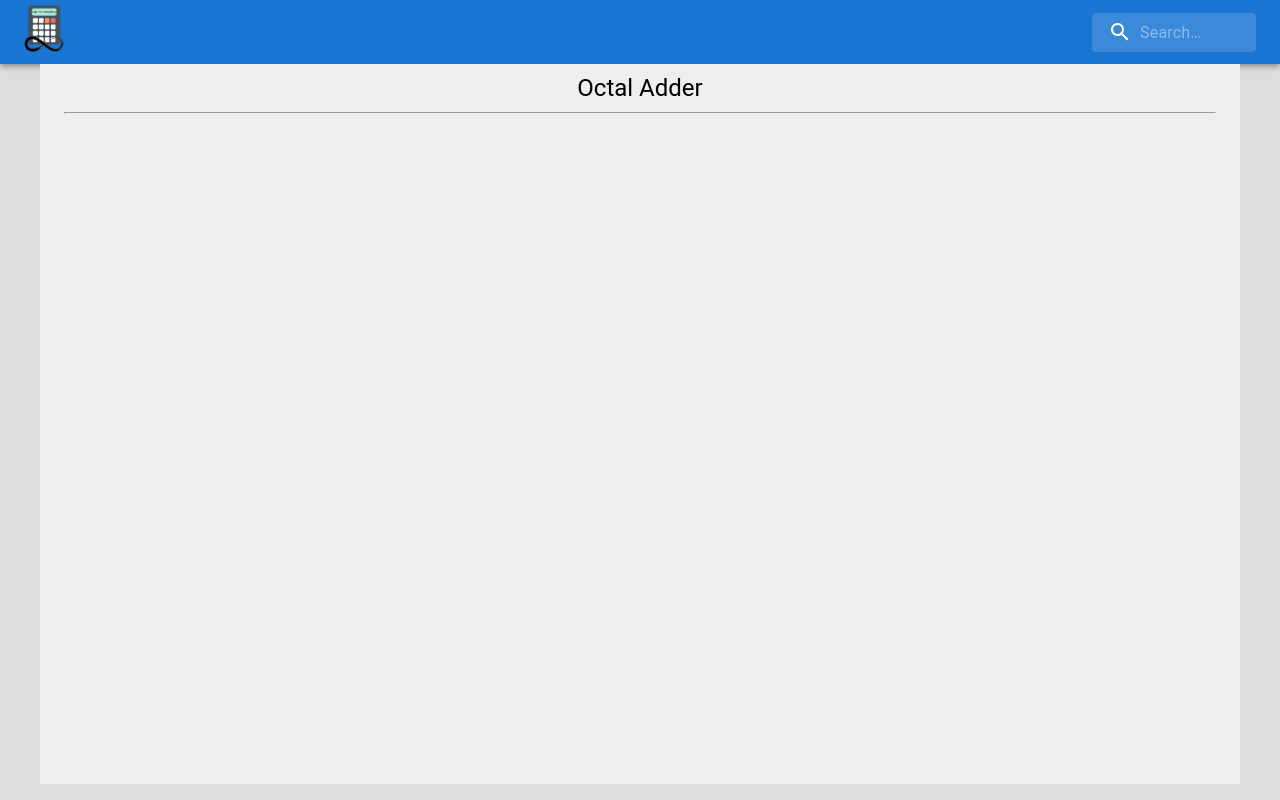
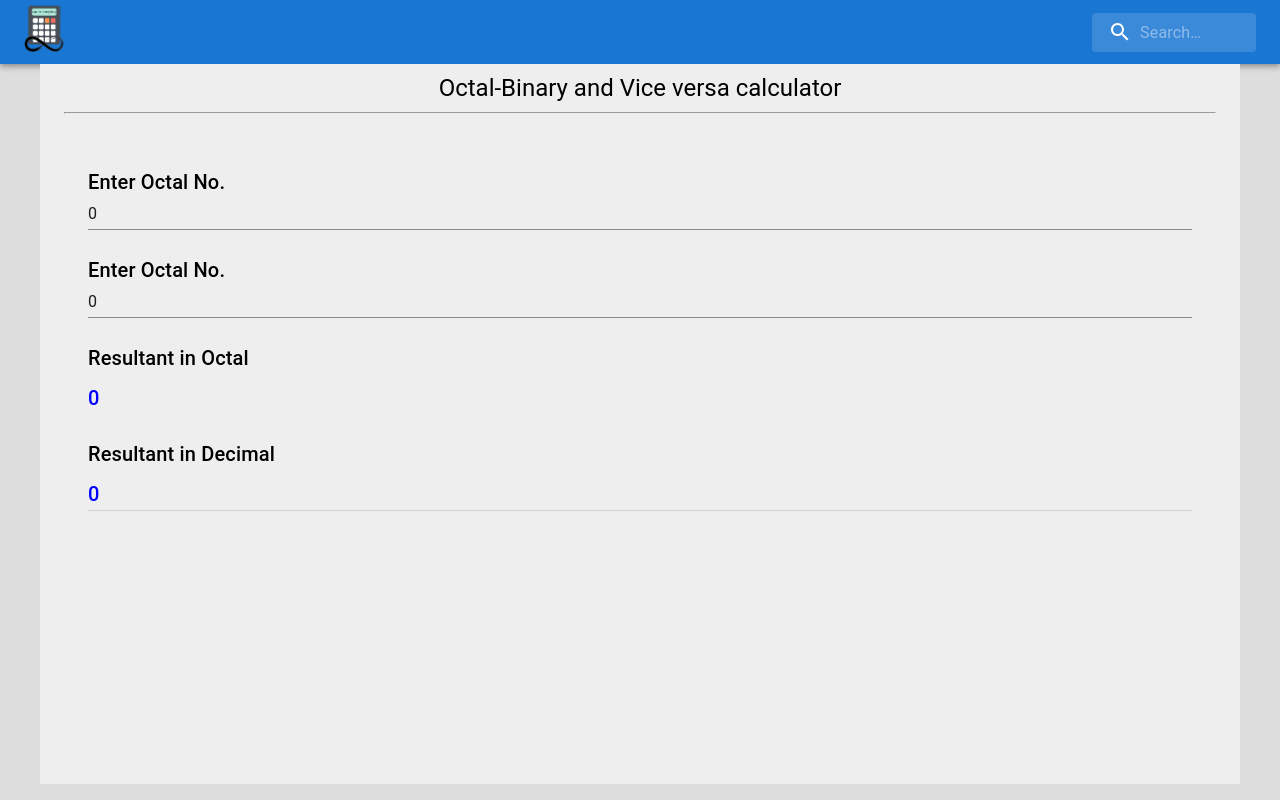
Before and after one commit to SarthakKeshari/calc_for_everything, a React (Create React App) app in the folder calculators/: page /octaladder in a window 1280 px wide. Built offline with nearby package versions, Linux system fonts and the light colour scheme.

Commit message:
added octal adder

```diff
--- a/calculators/src/computer_science/OctalAdder/MainOctalAdder.js
+++ b/calculators/src/computer_science/OctalAdder/MainOctalAdder.js
@@ -1,14 +1,61 @@
-import React from 'react';
-import { Container, Typography } from '@mui/material';
 
-function MainOctalAdder(){
-    return(
-        <Container maxWidth="lg" sx={{ bgcolor: '#eeeeee', minHeight: '90vh', paddingY:"10" }}>
-            <Typography pt={1} variant='h5' sx = {{textAlign: "center"}}>Octal Adder</Typography>
-            <hr/>
-            <br/>
-        </Container>
-    )
+import React, { useEffect, useState } from 'react';
+import { Container, Divider, Input, Typography } from '@mui/material';
+const MainOctalAdder = () => {
+    const [oct1,setOct1] = useState(0)
+    const [oct2,setOct2] = useState(0)
+    const [octans,setOctans] = useState(0)
+    const [decans,setDecans] = useState(0)
+    useEffect(()=>{
+        if(oct1>0 || oct2>0){
+            setOctans((parseInt(oct1,8)+parseInt(oct2,8)).toString(8))
+            setDecans(parseInt(oct1,8)+parseInt(oct2,8))
+        }
+        else{
+            setOctans(0)
+            setDecans(0)
+        }
+    },[oct1,oct2])
+  return (
+    <div><Container maxWidth="lg" sx={{ bgcolor: '#eeeeee', minHeight: '90vh', paddingY:"10" }}>
+    <Typography pt={1} variant='h5' sx = {{textAlign: "center"}}>Octal-Binary and Vice versa calculator</Typography>
+    <hr/>
+    <br/>
+    <Container sx={{display:"flex", flexDirection:"column"}}>
+        <Typography pt={1} variant='h6' mt={2}>Enter Octal No.</Typography>
+        <Input
+            color="primary"
+            disabled={false}
+            placeholder="Enter Octal No."
+            size="lg"
+            variant="outlined"
+            type='number'
+            onChange={(e) => setOct1(e.target.value)}
+            value={oct1}
+        />
+        <Typography pt={1} variant='h6' mt={2}>Enter Octal No.</Typography>
+        <Input
+            color="primary"
+            disabled={false}
+            placeholder="Enter Rate"
+            size="lg"
+            variant="outlined"
+            type='number'
+            onChange={(e) => setOct2(e.target.value)}
+            value={oct2}
+        />
+
+
+        <Typography pt={1} variant='h6' mt={2}>Resultant in Octal</Typography>
+        <Typography pt={1} variant='h6' fontStyle={{color: "blue"}}>{octans}</Typography>
+        <Typography pt={1} variant='h6' mt={2}>Resultant in Decimal</Typography>
+        <Typography pt={1} variant='h6' fontStyle={{color: "blue"}}>{decans}</Typography>
+
+        <Divider />
+    </Container>
+</Container>
+</div>
+  )
 }
 
-export default MainOctalAdder;
+export default MainOctalAdder
```
